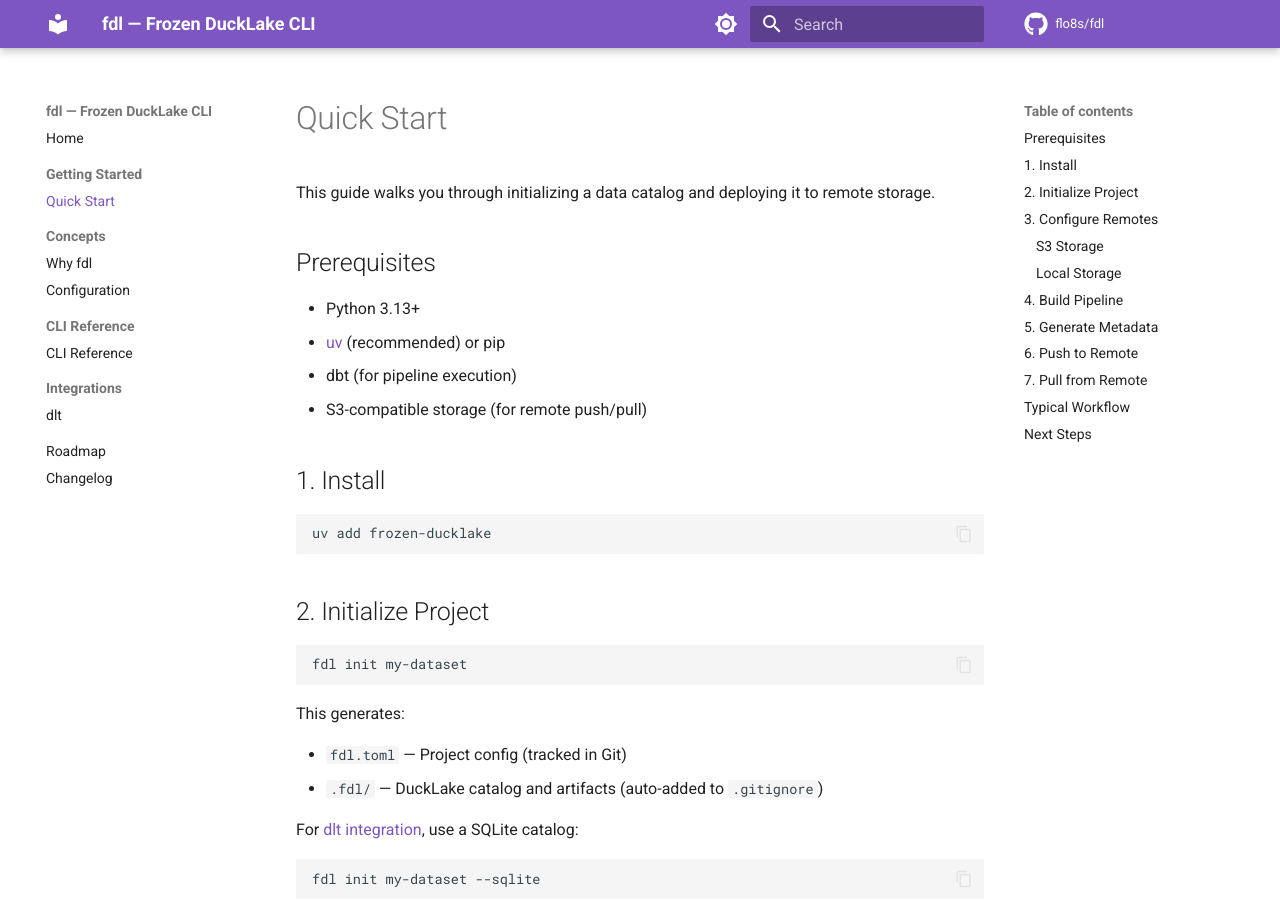
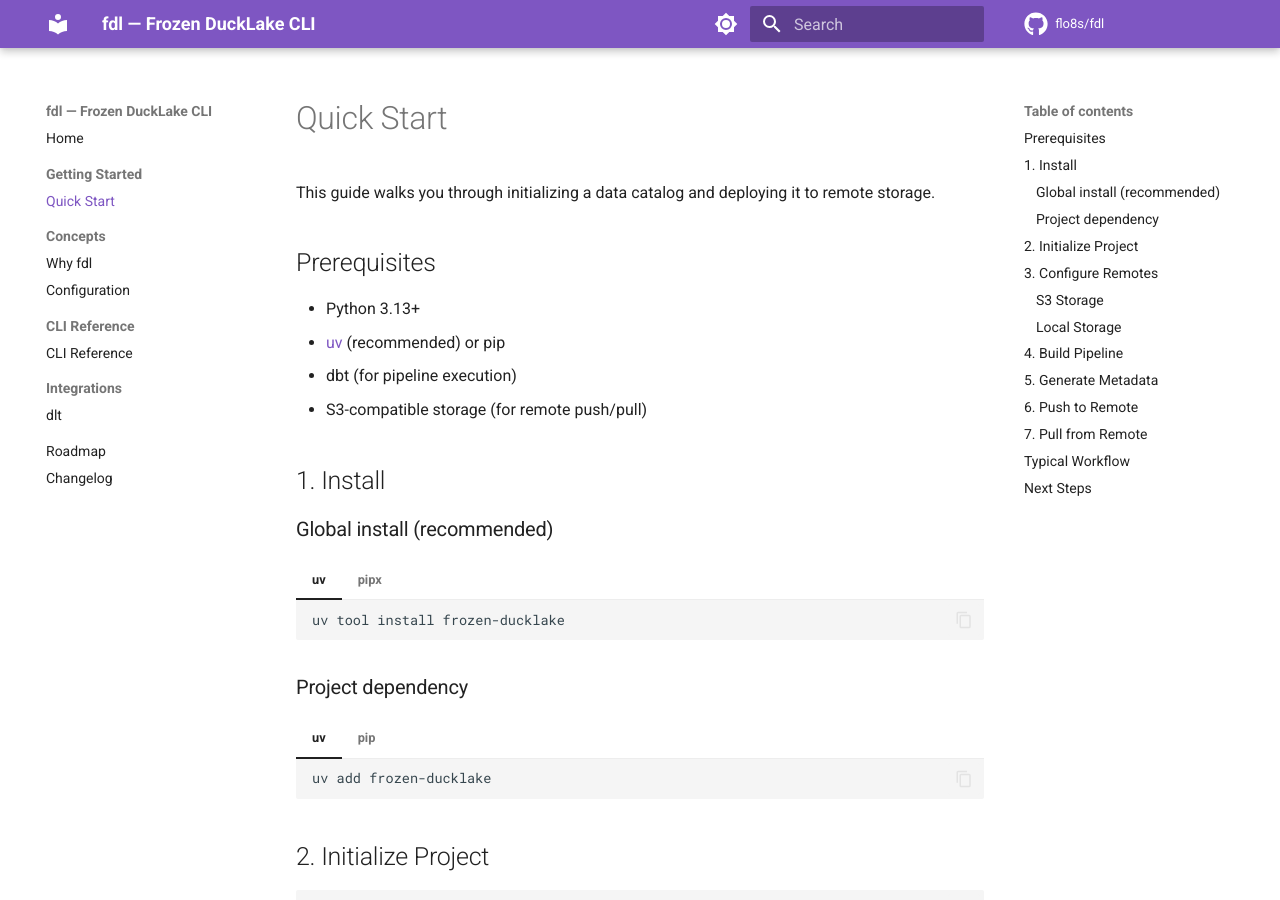
Before and after one commit to flo8s/fdl, an MkDocs documentation site: the page built from docs/getting-started/quickstart.md, in a window 1280 px wide and 900 px high. Built offline with MkDocs 1.6.1 and Material for MkDocs 9.7.7, drawn with Linux system fonts in a browser that asks for light colours; comment, search, counter and statistics services are not loaded.

Commit message:
docs: add concept pages and global install instructions
- Add "Why fdl" page explaining the Frozen DuckLake pattern and motivation
- Add Roadmap page with vision toward a package manager for Frozen DuckLake
- Add global install instructions (uv tool / pipx) to quickstart

````diff
--- a/docs/getting-started/quickstart.md
+++ b/docs/getting-started/quickstart.md
@@ -11,9 +11,33 @@
 
 ## 1. Install
 
-```bash
-uv add frozen-ducklake
-```
+### Global install (recommended)
+
+=== "uv"
+
+    ```bash
+    uv tool install frozen-ducklake
+    ```
+
+=== "pipx"
+
+    ```bash
+    pipx install frozen-ducklake
+    ```
+
+### Project dependency
+
+=== "uv"
+
+    ```bash
+    uv add frozen-ducklake
+    ```
+
+=== "pip"
+
+    ```bash
+    pip install frozen-ducklake
+    ```
 
 ## 2. Initialize Project
 
````
Also changed, not shown: docs/concepts/why-fdl.md (added, +43 -0 lines), docs/roadmap.md (added, +23 -0 lines).
